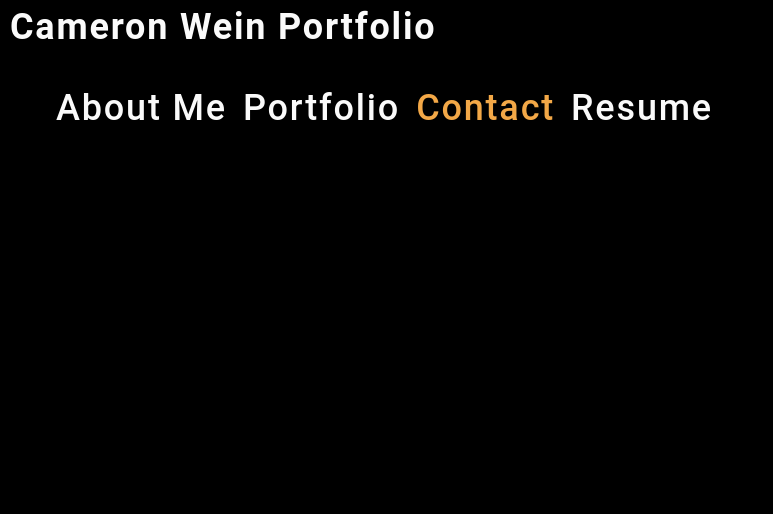
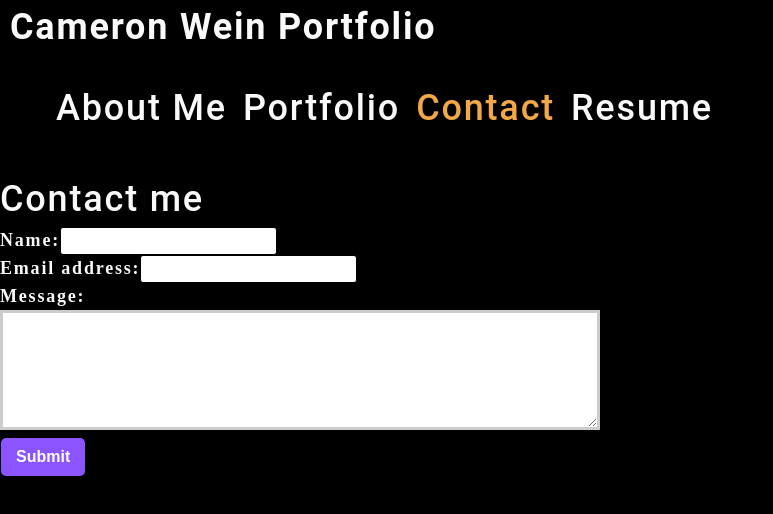
Before and after one commit to cameronwein/react-portfolio, a React (Create React App) app: page / in a window 1280 px wide. Both pictures are taken after a click on the item "Contact". Shown: the top 514 px of the page, without its empty margins (0-773 px from the left). Built offline with nearby package versions, Linux system fonts and the light colour scheme.

Commit message:
create contact component

```diff
--- a/src/App.js
+++ b/src/App.js
@@ -3,6 +3,7 @@
 import About from './components/About'
 import Project from './components/Project';
 import Footer from './components/Footer';
+import Contact from './components/Contact'
 
 import './App.css';
 
@@ -21,7 +22,8 @@
         switch (currentPage) {
           case 'About Me':
             return <About></About>
-
+          case 'Contact':
+            return <Contact></Contact>
           default:
             return null
         }
--- /dev/null
+++ b/src/components/Contact/index.js
@@ -0,0 +1,66 @@
+import React, { useState } from 'react';
+import { validateEmail } from '../../utils/helpers';
+
+function ContactForm() {
+
+    const [formState, setFormState] = useState({ name: '', email: '', message: '' });
+    const { name, email, message } = formState;
+
+    const [errorMessage, setErrorMessage] = useState('');
+
+    function handleChange(e) {
+        if (e.target.name === 'email') {
+            const isValid = validateEmail(e.target.value);
+            console.log(isValid);
+            // isValid conditional statement
+            if (!isValid) {
+                setErrorMessage('Your email is invalid.');
+            } else {
+                setErrorMessage('');
+            }
+        } else {
+            if (!e.target.value.length) {
+              setErrorMessage(`${e.target.name} is required.`);
+            } else {
+              setErrorMessage('');
+            }
+          }
+
+        if (!errorMessage) {
+            setFormState({ ...formState, [e.target.name]: e.target.value });
+        }
+    }
+
+    function handleSubmit(e) {
+        e.preventDefault();
+        console.log(formState);
+    }
+
+    return (
+        <section>
+          <h1>Contact me</h1>
+          <form id="contact-form" onSubmit={handleSubmit}>
+            <div>
+                <label htmlFor="name">Name:</label>
+                <input type="text" defaultValue={name} onBlur={handleChange} name="name" />
+            </div>
+            <div>
+                <label htmlFor="email">Email address:</label>
+                <input type="email" defaultValue={email} name="email" onBlur={handleChange} />
+            </div>
+            <div>
+                <label htmlFor="message">Message:</label>
+                <textarea name="message" defaultValue={message} onBlur={handleChange} rows="5" />
+            </div>
+            {errorMessage && (
+                <div>
+                    <p className="error-text">{errorMessage}</p>
+                </div>
+                )}
+            <button type="submit">Submit</button>
+          </form>
+        </section>
+      )
+    }
+
+    export default ContactForm;
--- /dev/null
+++ b/src/utils/helpers.js
@@ -0,0 +1,4 @@
+export function validateEmail(email) {
+  var re = /^(([^<>()[\]\\.,;:\s@"]+(\.[^<>()[\]\\.,;:\s@"]+)*)|(".+"))@((\[[0-9]{1,3}\.[0-9]{1,3}\.[0-9]{1,3}\.[0-9]{1,3}\])|(([a-zA-Z\-0-9]+\.)+[a-zA-Z]{2,}))$/;
+  return re.test(String(email).toLowerCase());
+}
```
